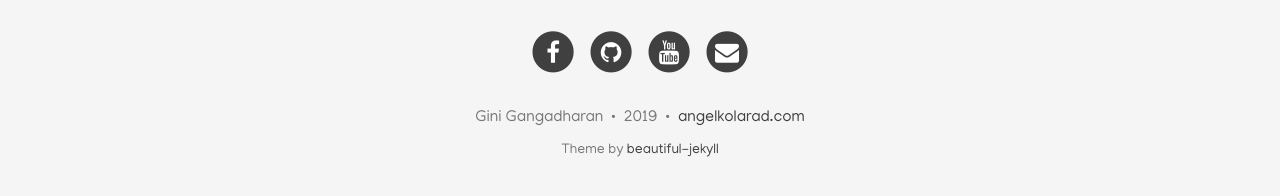
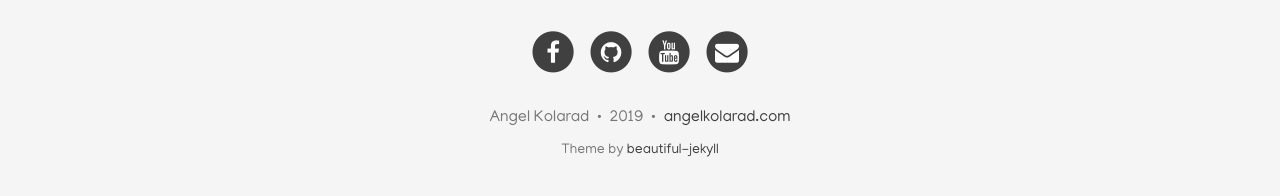
Before and after one commit to angelkolarad-old/angelkolarad.github.io, a Jekyll site: the page built from index.html, in a window 1280 px wide. Shown: the part 652-848 px from the top of the page. Built offline with Jekyll 4.4.1, drawn with Linux system fonts in a browser that asks for light colours; nearby versions of some CDN libraries; the list of posts is cut into pages by our own code.

Commit message:
Update _config.yml

```diff
--- a/_config.yml
+++ b/_config.yml
@@ -69,7 +69,7 @@ footer-link-col: "#404040"
 # Change all these values or delete the ones you don't want.
 # Important: you must keep the "name" parameter, everything else you can remove
 author:
-  name: Gini Gangadharan
+  name: Angel Kolarad
 
 # Select your active Social Network Links.
 # Uncomment the links you want to show in the footer and add your information to each link.
```
